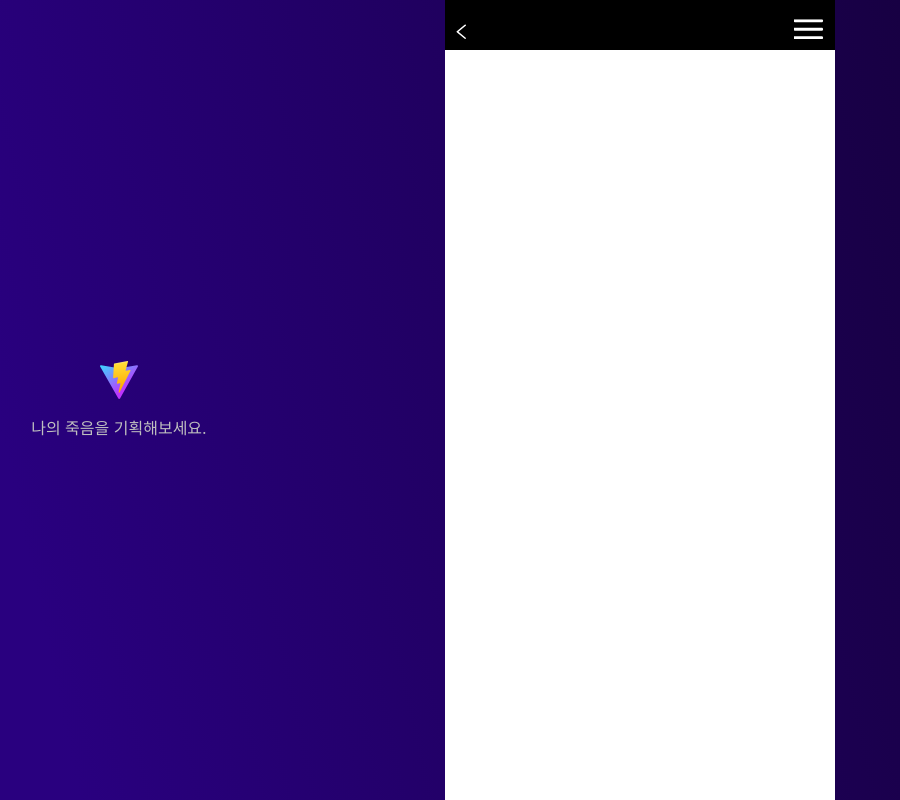
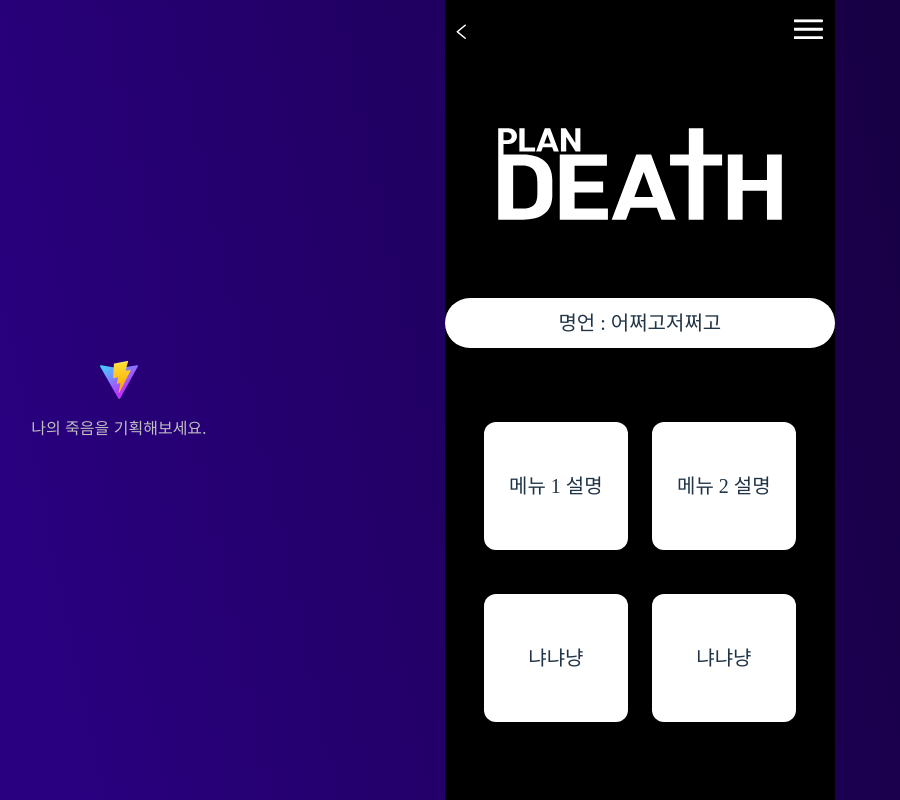
Before and after one commit to 9oormthon-univ/2024_BEOTKKOTTHON_TEAM_14_FE, a React (Vite) app: page /home in a window 1280 px wide. Shown: the whole page, without its empty margins (207-1107 px from the left). Built offline with nearby package versions, Linux system fonts and the light colour scheme.

Commit message:
feat: HomePage 초기 구현

```diff
--- a/src/pages/HomePage.jsx
+++ b/src/pages/HomePage.jsx
@@ -11,12 +11,126 @@ const Screen = styled.div`
   display: flex;
   flex-direction: column;
   align-items: flex-end;
+  gap: 4rem;
+
+  background: #000;
+`;
+
+const Logo = styled.div`
+  width: 100%;
+  display: flex;
+  align-items: center;
+  justify-content: center;
+`;
+
+const MaximArea = styled.div`
+  width: 100%;
+  height: 3.125rem;
+  flex-shrink: 0;
+
+  display: flex;
+  align-items: center;
+  justify-content: center;
+
+  border-radius: 3.125rem;
+  background: #fff;
+
+  text-align: center;
+  font-family: Pretendard;
+  font-size: 1.25rem;
+  font-style: normal;
+  font-weight: 500;
+  line-height: 1.875rem; /* 150% */
+`;
+
+const ContentArea = styled.div`
+  width: 100%;
+  height: 20rem;
+
+  display: flex;
+  align-items: center;
+  justify-content: center;
+  flex-wrap: wrap;
+  gap: 1.5rem;
+`;
+
+const MenuBox = styled.div`
+  width: 9rem;
+  height: 8rem;
+  flex-shrink: 0;
+
+  display: flex;
+  align-items: center;
+  justify-content: center;
+
+  border-radius: 0.75rem;
+  background: #fff;
+
+  text-align: center;
+  font-family: Pretendard;
+  font-size: 1.25rem;
+  font-style: normal;
+  font-weight: 500;
+  line-height: 1.875rem; /* 150% */
 `;
 
 const HomePage = () => {
   return (
     <Screen>
       <TopBar />
+
+      <Logo>
+        <svg
+          className="logo"
+          xmlns="http://www.w3.org/2000/svg"
+          width="320"
+          height="120"
+          viewBox="0 0 80 30"
+          fill="none"
+        >
+          <path
+            d="M10.6979 10.1511H5.87814V7.48984H7.08308C8.35716 7.48984 9.24605 6.62855 9.24605 5.54468C9.24605 4.46081 8.35716 3.58984 7.08308 3.58984H4.55469V26.4092H10.7078C15.2411 26.4092 18.0757 24.5221 18.0757 20.3705V16.4898C18.0757 12.3673 15.3596 10.1511 10.7078 10.1511H10.6979ZM5.87814 4.55759H6.6979C7.42876 4.55759 7.92259 4.86726 7.92259 5.54468C7.92259 6.2221 7.42876 6.53178 6.6979 6.53178H5.87814V4.55759ZM14.3423 19.9156C14.3423 22.4511 13.4633 23.6415 10.451 23.6415H8.28802V12.8898H10.451C13.5423 12.8898 14.3423 14.6608 14.3423 17.0705V19.906V19.9156Z"
+            fill="white"
+          />
+          <path
+            d="M23.6451 19.6362H30.7859V16.8588H23.6451V12.9298H31.734V10.1523H19.9414V26.4104H31.9809V23.6427H23.6451V19.6362Z"
+            fill="white"
+          />
+          <path
+            d="M42.7885 10.1523H39.075L32.9219 26.4104H36.5169L37.6231 23.4104H44.2108L45.3367 26.4104H48.9318L42.7787 10.1523H42.7885ZM38.6009 20.7588L40.9317 14.5169L43.233 20.7588H38.6009Z"
+            fill="white"
+          />
+          <path
+            d="M71.7447 10.1523V16.4911H65.6607V10.1523H61.957V26.4104H65.6607V19.2104H71.7447V26.4104H75.4484V10.1523H71.7447Z"
+            fill="white"
+          />
+          <path
+            d="M55.8239 3.58203H52.209V10.153H47.5078V12.8917H52.1597V26.4111H55.8732V12.8917H60.5251V10.153H55.8239V3.58203Z"
+            fill="white"
+          />
+          <path
+            d="M13.7806 8.37235H11.1534V3.58203H9.83984V9.35945H13.7806V8.37235Z"
+            fill="white"
+          />
+          <path
+            d="M16.2101 3.58203L14.0273 9.34977H15.3014L15.6965 8.28526H18.0372L18.4422 9.34977H19.7162L17.5335 3.58203H16.2199H16.2101ZM16.0422 7.34655L16.8718 5.13042L17.6915 7.34655H16.052H16.0422Z"
+            fill="white"
+          />
+          <path
+            d="M21.5539 5.69171L23.8947 9.35945H25.0996V3.58203H23.8255V7.25945L21.4552 3.58203H20.2305V9.35945H21.5539V5.69171Z"
+            fill="white"
+          />
+        </svg>
+      </Logo>
+
+      <MaximArea>명언 : 어쩌고저쩌고</MaximArea>
+
+      <ContentArea>
+        <MenuBox>메뉴 1 설명</MenuBox>
+        <MenuBox>메뉴 2 설명</MenuBox>
+        <MenuBox>냐냐냥</MenuBox>
+        <MenuBox>냐냐냥</MenuBox>
+      </ContentArea>
     </Screen>
   );
 };
--- a/src/pages/LoginPage.jsx
+++ b/src/pages/LoginPage.jsx
@@ -24,23 +24,6 @@ const Screen = styled.div`
   }
 `;
 
-const ButtonRow = styled.div`
-  width: 100%;
-
-  display: flex;
-  justify-content: center;
-  flex-shrink: 0;
-
-  img {
-    width: 22rem;
-    height: 3.2rem;
-  }
-
-  :hover {
-    cursor: pointer;
-  }
-`;
-
 const Icon = styled.div`
   width: 100%;
 
@@ -61,6 +44,23 @@ const Icon = styled.div`
     width: 13.875rem;
     height: 13.8125rem;
     flex-shrink: 0;
+  }
+`;
+
+const ButtonRow = styled.div`
+  width: 100%;
+
+  display: flex;
+  justify-content: center;
+  flex-shrink: 0;
+
+  img {
+    width: 22rem;
+    height: 3.2rem;
+  }
+
+  :hover {
+    cursor: pointer;
   }
 `;
 
```
